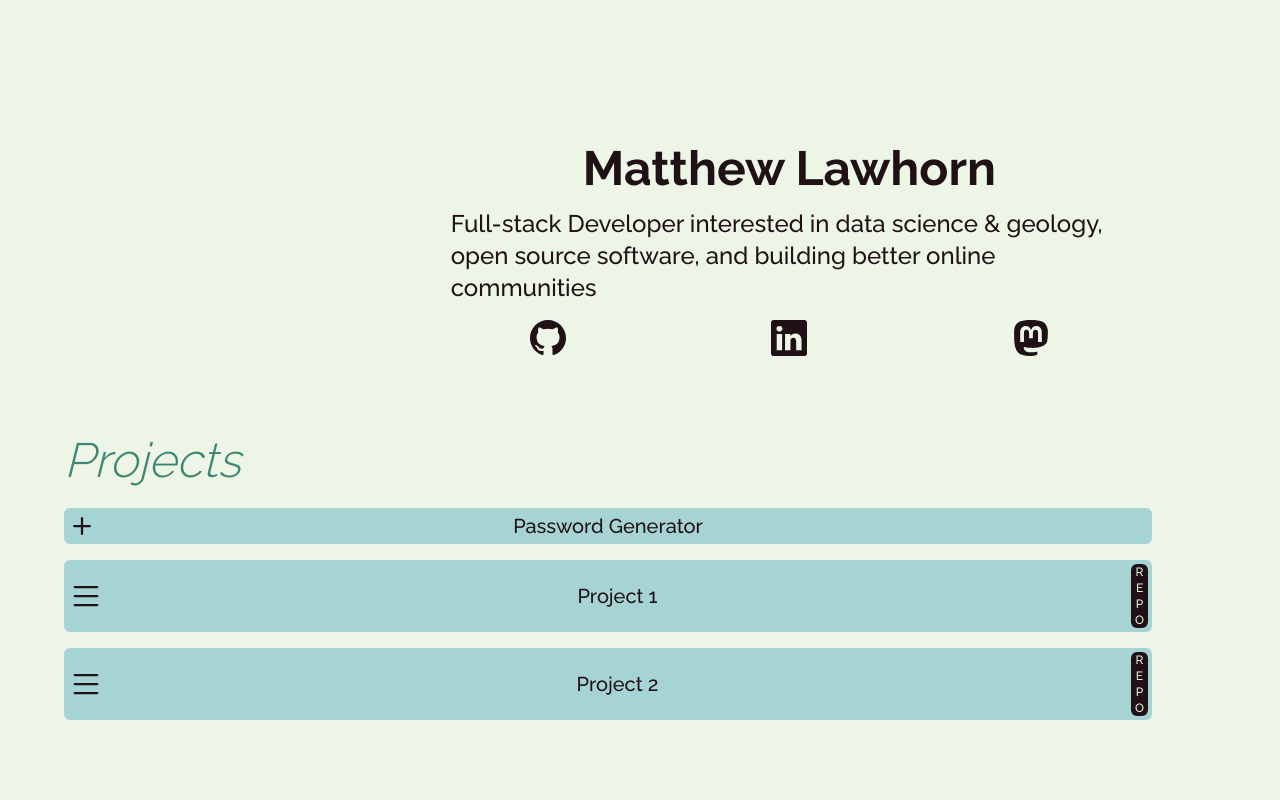
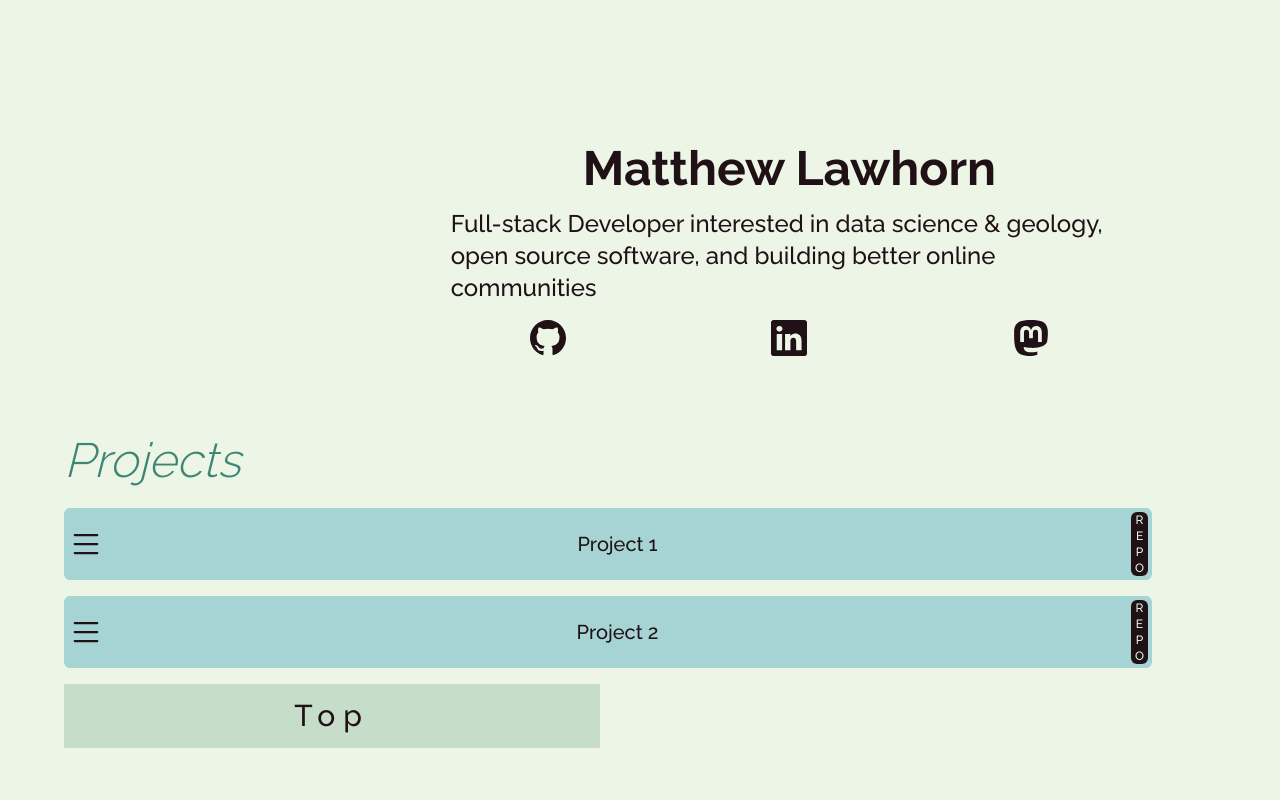
Before and after one commit to Lawhornmatt/PurseReachSnow, a Next.js app: page / in a window 1280 px wide. Shown: the top 800 px of the page. Built offline with nearby package versions, Linux system fonts and the light colour scheme.

Commit message:
Refactored Icons as Components
SVG Icons are now housed within /_icons and can be imported like any JSX component

```diff
--- /dev/null
+++ b/app/_components/_icons/burger.tsx
@@ -0,0 +1,7 @@
+export default function BurgerIcon() {
+    return (
+        <svg xmlns="http://www.w3.org/2000/svg" width="2.25rem" height="2.25rem" fill="currentColor" viewBox="0 0 16 16">
+            <path fill-rule="evenodd" d="M2.5 12a.5.5 0 0 1 .5-.5h10a.5.5 0 0 1 0 1H3a.5.5 0 0 1-.5-.5zm0-4a.5.5 0 0 1 .5-.5h10a.5.5 0 0 1 0 1H3a.5.5 0 0 1-.5-.5zm0-4a.5.5 0 0 1 .5-.5h10a.5.5 0 0 1 0 1H3a.5.5 0 0 1-.5-.5z"/>
+        </svg>
+    )
+};
--- /dev/null
+++ b/app/_components/_icons/github.tsx
@@ -0,0 +1,7 @@
+export default function GitHubIcon() {
+    return (
+        <svg xmlns="http://www.w3.org/2000/svg" width="2.25rem" height="2.25rem" fill="currentColor" viewBox="0 0 16 16">
+            <path d="M8 0C3.58 0 0 3.58 0 8c0 3.54 2.29 6.53 5.47 7.59.4.07.55-.17.55-.38 0-.19-.01-.82-.01-1.49-2.01.37-2.53-.49-2.69-.94-.09-.23-.48-.94-.82-1.13-.28-.15-.68-.52-.01-.53.63-.01 1.08.58 1.23.82.72 1.21 1.87.87 2.33.66.07-.52.28-.87.51-1.07-1.78-.2-3.64-.89-3.64-3.95 0-.87.31-1.59.82-2.15-.08-.2-.36-1.02.08-2.12 0 0 .67-.21 2.2.82.64-.18 1.32-.27 2-.27.68 0 1.36.09 2 .27 1.53-1.04 2.2-.82 2.2-.82.44 1.1.16 1.92.08 2.12.51.56.82 1.27.82 2.15 0 3.07-1.87 3.75-3.65 3.95.29.25.54.73.54 1.48 0 1.07-.01 1.93-.01 2.2 0 .21.15.46.55.38A8.012 8.012 0 0 0 16 8c0-4.42-3.58-8-8-8z"/>
+        </svg>
+    )
+};
--- /dev/null
+++ b/app/_components/_icons/linkedin.tsx
@@ -0,0 +1,7 @@
+export default function LinkedInIcon() {
+    return (
+        <svg xmlns="http://www.w3.org/2000/svg" width="2.25rem" height="2.25rem" fill="currentColor" viewBox="0 0 16 16">
+            <path d="M0 1.146C0 .513.526 0 1.175 0h13.65C15.474 0 16 .513 16 1.146v13.708c0 .633-.526 1.146-1.175 1.146H1.175C.526 16 0 15.487 0 14.854V1.146zm4.943 12.248V6.169H2.542v7.225h2.401zm-1.2-8.212c.837 0 1.358-.554 1.358-1.248-.015-.709-.52-1.248-1.342-1.248-.822 0-1.359.54-1.359 1.248 0 .694.521 1.248 1.327 1.248h.016zm4.908 8.212V9.359c0-.216.016-.432.08-.586.173-.431.568-.878 1.232-.878.869 0 1.216.662 1.216 1.634v3.865h2.401V9.25c0-2.22-1.184-3.252-2.764-3.252-1.274 0-1.845.7-2.165 1.193v.025h-.016a5.54 5.54 0 0 1 .016-.025V6.169h-2.4c.03.678 0 7.225 0 7.225h2.4z"/>
+        </svg>
+    )
+};
--- /dev/null
+++ b/app/_components/_icons/mastodon.tsx
@@ -0,0 +1,7 @@
+export default function MastodonIcon() {
+    return (
+        <svg xmlns="http://www.w3.org/2000/svg" width="2.25rem" height="2.25rem" fill="currentColor" viewBox="0 0 16 16">
+            <path d="M11.19 12.195c2.016-.24 3.77-1.475 3.99-2.603.348-1.778.32-4.339.32-4.339 0-3.47-2.286-4.488-2.286-4.488C12.062.238 10.083.017 8.027 0h-.05C5.92.017 3.942.238 2.79.765c0 0-2.285 1.017-2.285 4.488l-.002.662c-.004.64-.007 1.35.011 2.091.083 3.394.626 6.74 3.78 7.57 1.454.383 2.703.463 3.709.408 1.823-.1 2.847-.647 2.847-.647l-.06-1.317s-1.303.41-2.767.36c-1.45-.05-2.98-.156-3.215-1.928a3.614 3.614 0 0 1-.033-.496s1.424.346 3.228.428c1.103.05 2.137-.064 3.188-.189zm1.613-2.47H11.13v-4.08c0-.859-.364-1.295-1.091-1.295-.804 0-1.207.517-1.207 1.541v2.233H7.168V5.89c0-1.024-.403-1.541-1.207-1.541-.727 0-1.091.436-1.091 1.296v4.079H3.197V5.522c0-.859.22-1.541.66-2.046.456-.505 1.052-.764 1.793-.764.856 0 1.504.328 1.933.983L8 4.39l.417-.695c.429-.655 1.077-.983 1.934-.983.74 0 1.336.259 1.791.764.442.505.661 1.187.661 2.046v4.203z"/>
+        </svg>
+    )
+};
--- /dev/null
+++ b/app/_components/_icons/minus.tsx
@@ -0,0 +1,7 @@
+export default function MinusIcon() {
+    return (
+        <svg xmlns="http://www.w3.org/2000/svg" width="2.25rem" height="2.25rem" fill="currentColor" viewBox="0 0 16 16">
+            <path d="M4 8a.5.5 0 0 1 .5-.5h7a.5.5 0 0 1 0 1h-7A.5.5 0 0 1 4 8z"/>
+        </svg>
+    )
+};
--- /dev/null
+++ b/app/_components/_icons/plus.tsx
@@ -0,0 +1,7 @@
+export default function PlusIcon() {
+    return (
+        <svg xmlns="http://www.w3.org/2000/svg" width="2.25rem" height="2.25rem" fill="currentColor" viewBox="0 0 16 16">
+            <path d="M8 4a.5.5 0 0 1 .5.5v3h3a.5.5 0 0 1 0 1h-3v3a.5.5 0 0 1-1 0v-3h-3a.5.5 0 0 1 0-1h3v-3A.5.5 0 0 1 8 4z"/>
+        </svg>
+    )
+};
--- a/app/_components/_mainSections/1projects.tsx
+++ b/app/_components/_mainSections/1projects.tsx
@@ -1,5 +1,8 @@
 import Link from 'next/link';
+import Image from 'next/image';
+
 import PassGen from '../_projects/passgen';
+import BurgerIcon from '../_icons/burger';
 
 export default function Projects() {
     return (
@@ -7,17 +10,12 @@ export default function Projects() {
 
           <h1 className="col-span-2 mb-2 text-virid italic flex-1 font-light text-3xl text-left xsml:text-5xl">Projects</h1>
 
-          <PassGen />
+          {/* <PassGen /> */}
 
           {/* === Project 1 === */}
           <Link href='' className='col-span-2 flex flex-row p-1 justify-between items-center rounded-md w-fill bg-robin'>
 
-            {/* Wraps SVG Icon */}
-            <div>
-              <svg xmlns="http://www.w3.org/2000/svg" width="2.25rem" height="2.25rem" fill="currentColor" viewBox="0 0 16 16">
-                <path fill-rule="evenodd" d="M2.5 12a.5.5 0 0 1 .5-.5h10a.5.5 0 0 1 0 1H3a.5.5 0 0 1-.5-.5zm0-4a.5.5 0 0 1 .5-.5h10a.5.5 0 0 1 0 1H3a.5.5 0 0 1-.5-.5zm0-4a.5.5 0 0 1 .5-.5h10a.5.5 0 0 1 0 1H3a.5.5 0 0 1-.5-.5z"/>
-              </svg>
-            </div>
+            <BurgerIcon />
 
             <h1 className='text-xl'>Project 1</h1>
 
@@ -32,23 +30,27 @@ export default function Projects() {
           {/* === Project 2 === */}
           <Link href='' className='col-span-2 flex flex-row p-1 justify-between items-center rounded-md w-fill bg-robin'>
 
-            {/* Wraps SVG Icon */}
-            <div>
-              <svg xmlns="http://www.w3.org/2000/svg" width="2.25rem" height="2.25rem" fill="currentColor" viewBox="0 0 16 16">
-                <path fill-rule="evenodd" d="M2.5 12a.5.5 0 0 1 .5-.5h10a.5.5 0 0 1 0 1H3a.5.5 0 0 1-.5-.5zm0-4a.5.5 0 0 1 .5-.5h10a.5.5 0 0 1 0 1H3a.5.5 0 0 1-.5-.5zm0-4a.5.5 0 0 1 .5-.5h10a.5.5 0 0 1 0 1H3a.5.5 0 0 1-.5-.5z"/>
-              </svg>
-            </div>
+            <BurgerIcon />
 
             <h1 className='text-xl'>Project 2</h1>
 
-            <div className='flex flex-col px-1 text-center rounded-md text-xs bg-cymru text-mint'>
+            <Link href='' className='flex flex-col px-1 text-center rounded-md text-xs bg-cymru text-mint'>
               <p>R</p>
               <p>E</p>
               <p>P</p>
               <p>O</p>
-            </div>
+            </Link>
           </Link>
 
+          <div>
+            {[
+                ['Top',       '#splash'],
+              ].map(([title, url]) => (
+                <Link href={url} className="bg-leaf w-full h-16 text-3xl mb-1 mr-1 text-center flex items-center justify-center">
+                  <span className="sm:tracking-navbar">{title}</span>
+                </Link>
+            ))}
+          </div>
       </section>
     )
   };
--- a/app/_components/_mainSections/4resume.tsx
+++ b/app/_components/_mainSections/4resume.tsx
@@ -1,12 +1,10 @@
 export default function Resume() {
   return (
     <section id="resume" className="scroll-mt-20 flex w-screen sm:pl-16 sm:pt-32 sm:pr-32 sm:font-medium sm:text-4xl">
-
       <article className="mt-4 mb-4">
         <h1 className="mb-4 flex-1 font-bold text-4xl text-center xsml:text-5xl">Resume</h1>
         <p className="text-2xl text-center xsml:text-left xsml:ml-2">Lorem ipsum dolor sit amet, consectetur adipiscing elit. Donec sagittis tincidunt ornare. Curabitur non nisl molestie, volutpat leo vitae, vulputate est. In hac habitasse platea dictumst. Etiam et arcu vel felis dignissim dapibus. Nunc eu lobortis nibh, a lobortis leo. Quisque nunc arcu, finibus a maximus eget, luctus vel elit. Quisque ornare pellentesque nisi, a mollis mi laoreet in. Fusce rutrum, lorem eget vehicula porttitor, orci sem cursus lacus, ut sagittis nisi nisi aliquet diam. Donec sed est nunc. Sed rhoncus non tortor sit amet cursus.</p>
       </article>
-
     </section>
   )
 };
--- a/app/_components/_projects/passgen.tsx
+++ b/app/_components/_projects/passgen.tsx
@@ -1,6 +1,9 @@
 'use client'
 import Link from 'next/link';
 import { useState } from "react";
+
+import PlusIcon from '../_icons/plus';
+import MinusIcon from '../_icons/minus';
 
 export default function PassGen() {
 
@@ -12,15 +15,11 @@ export default function PassGen() {
 
       <button onClick={openProj}>
         {!isOpen && (
-          <svg xmlns="http://www.w3.org/2000/svg" width="2.25rem" height="2.25rem" fill="currentColor" viewBox="0 0 16 16">
-            <path d="M8 4a.5.5 0 0 1 .5.5v3h3a.5.5 0 0 1 0 1h-3v3a.5.5 0 0 1-1 0v-3h-3a.5.5 0 0 1 0-1h3v-3A.5.5 0 0 1 8 4z"/>
-          </svg>
+          <PlusIcon />
         )}
 
         {isOpen && (
-          <svg xmlns="http://www.w3.org/2000/svg" width="2.25rem" height="2.25rem" fill="currentColor" viewBox="0 0 16 16">
-            <path d="M4 8a.5.5 0 0 1 .5-.5h7a.5.5 0 0 1 0 1h-7A.5.5 0 0 1 4 8z"/>
-          </svg>
+          <MinusIcon />
         )}
       </button>
 
```
Also changed, not shown: app/_components/_mainSections/0splash.tsx (+7 -12 lines). Lines whose indentation alone changed are shown as unchanged.
